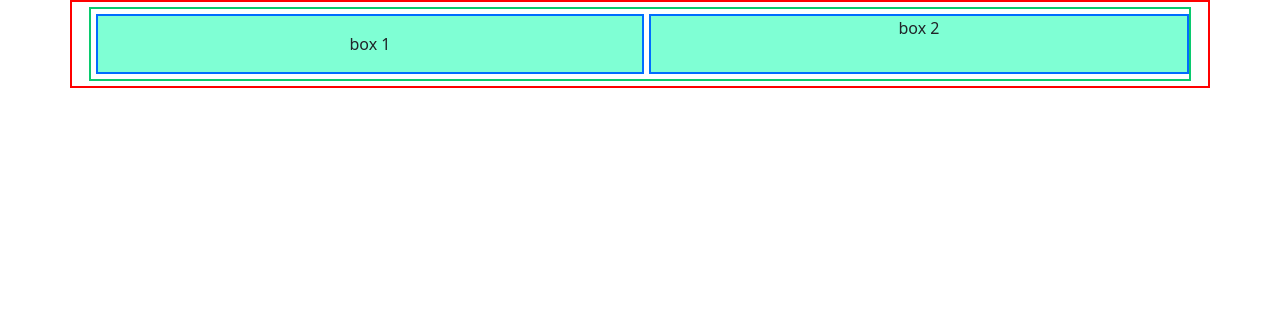
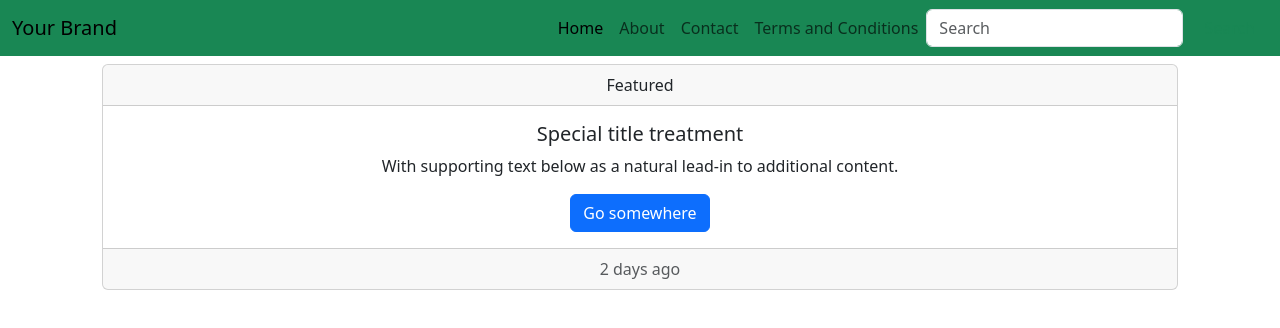
Before and after one commit to Noman608/ForSpringCourse, a plain HTML site: page index.html in a window 1280 px wide. Drawn offline with nearby package versions, Linux system fonts and the light colour scheme.

Commit message:
05.03.23

```diff
--- a/index.html
+++ b/index.html
@@ -8,42 +8,62 @@
   <script src="https://cdn.jsdelivr.net/npm/bootstrap@5.3.0-alpha1/dist/js/bootstrap.bundle.min.js"
     integrity="sha384-w76AqPfDkMBDXo30jS1Sgez6pr3x5MlQ1ZAGC+nuZB+EYdgRZgiwxhTBTkF7CXvN"
     crossorigin="anonymous"></script>
-     <style>
-      .container{
-        border: 2px solid red ;
-      }
-      .row{
-        border: 2px solid rgb(9, 202, 109) ;
-        margin: 5px;
-      }
-      .col{
-        border: 2px solid rgb(0, 110, 255) ;
-        margin: 5px;
-        text-align: center;
-        background: aquamarine;
-      }
-     </style>
+  <style>
+
+  </style>
 </head>
 
 <body>
-  <div class="container">
-       <div class="row">
-          <div class="col  me-auto p-3">
-            box 1
-          </div>
-          <div class="col  me-auto">
-            box 2
-          </div>
+  <nav class="navbar navbar-expand-lg navbar-light bg-success">
+    <div class="container-fluid">
+      <a class="navbar-brand" href="#">Your Brand</a>
+      <button class="navbar-toggler" type="button" data-bs-toggle="collapse" data-bs-target="#navbarNav" aria-controls="navbarNav" aria-expanded="false" aria-label="Toggle navigation">
+        <span class="navbar-toggler-icon"></span>
+      </button>
+      <div class="collapse navbar-collapse" id="navbarNav">
+        <ul class="navbar-nav ms-auto">
+          <li class="nav-item">
+            <a class="nav-link active" aria-current="page" href="#">Home</a>
+          </li>
+          <li class="nav-item">
+            <a class="nav-link" href="#">About</a>
+          </li>
+          <li class="nav-item">
+            <a class="nav-link" href="#">Contact</a>
+          </li>
+          <li class="nav-item">
+            <a class="nav-link" href="#">Terms and Conditions</a>
+          </li>
+        </ul>
+            <form class="d-flex" role="search">
+        <input class="form-control me-2" type="search" placeholder="Search" aria-label="Search">
+        <button class="btn btn-outline-success" type="submit">Search</button>
+      </form>
+      </div>
+    </div>
+  </nav>
 
-          <!--     <div class="col">
-            box 3
-          </div>
-          <div class="col">
-            box 4
-          </div> -->
 
-       </div>
+<div class="container ">
+  <div class="row m-2">
+    <div class="col-">
+      <div class="card text-center">
+        <div class="card-header">
+          Featured
+        </div>
+        <div class="card-body">
+          <h5 class="card-title">Special title treatment</h5>
+          <p class="card-text">With supporting text below as a natural lead-in to additional content.</p>
+          <a href="#" class="btn btn-primary">Go somewhere</a>
+        </div>
+        <div class="card-footer text-muted">
+          2 days ago
+        </div>
+      </div>
+    </div>
   </div>
+</div>
+
 
 </body>
 
```
Also changed, not shown: Home.html (+27 -5 lines), 1.png (added), 2.png (added), 3.png (added).
